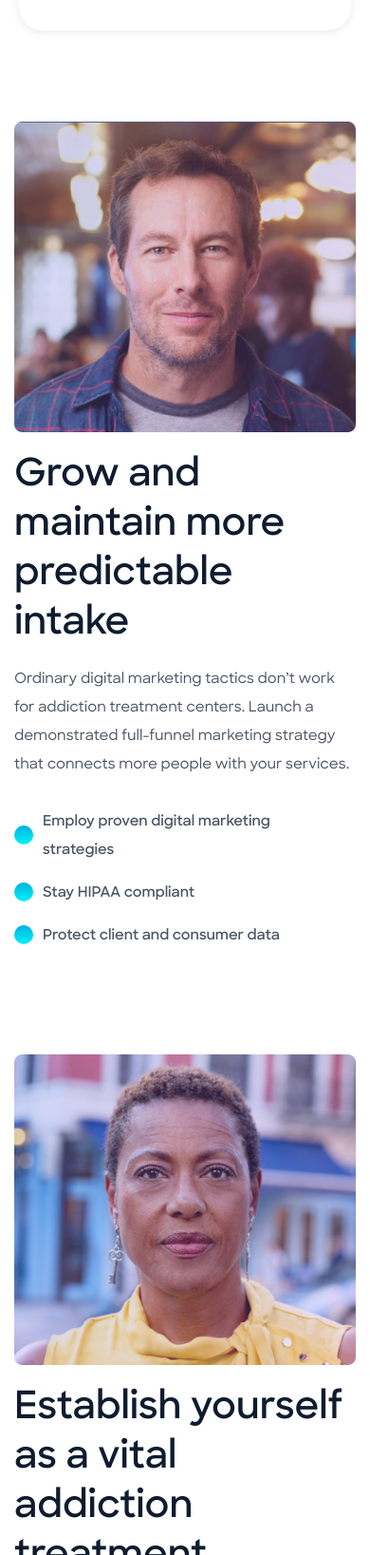
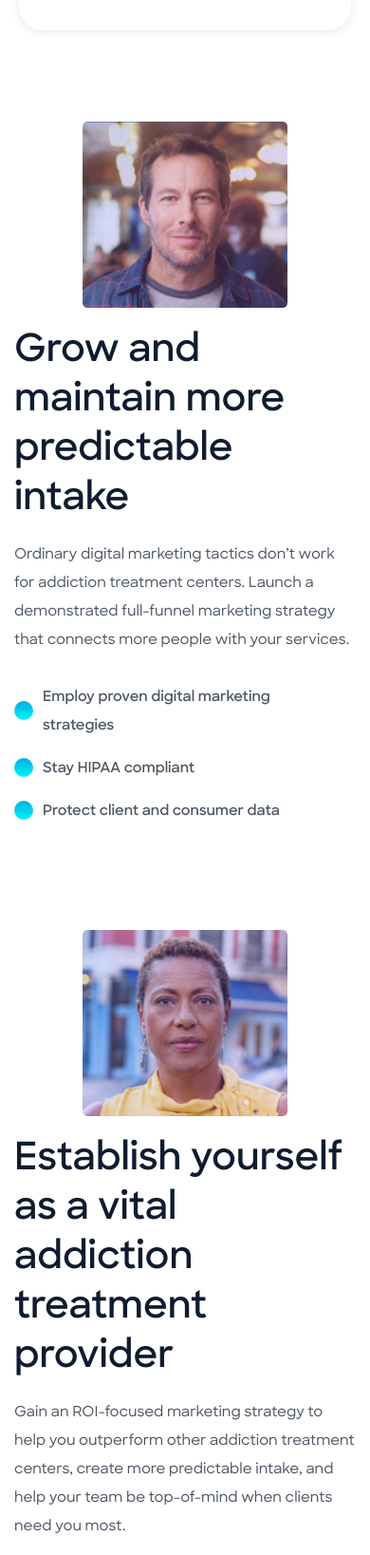
Before and after one commit to Sazzad171/frostynova-frontend, a plain HTML site: page index.html in a window 390 px wide. Shown: the part 2327-3964 px from the top of the page at 95% size. Drawn offline with Linux system fonts and the light colour scheme.

Commit message:
index fixes

```diff
--- a/assets/scss/style.scss
+++ b/assets/scss/style.scss
@@ -1542,6 +1542,22 @@ footer {
 	.about-us-footer .footer-middle {
     padding-top: 620px;
 	}
+	.stream-directly {
+		.mobile-img {
+			right: -25px;
+    	top: -20px;
+		}
+	}
+	.grow-and-maintain {
+		.img-fluid {
+			max-width: 60%;
+		}
+	}
+	.establish-yourself {
+		.img-fluid {
+			max-width: 60%;
+		}
+	}
 }
 
 /* big mobile :575px.  */
```
Also changed, not shown: assets/css/style.css.
